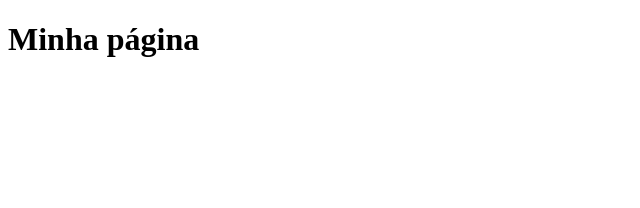
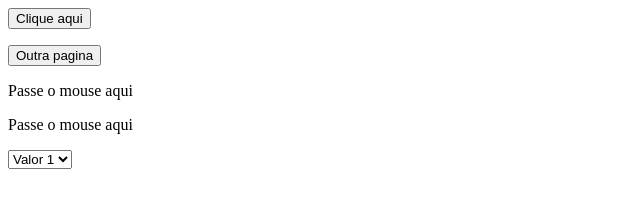
Before and after one commit to AndressaRV/aula_javascript, a plain HTML site: page index.html in a window 1280 px wide. Shown: the whole page, without its empty margins (0-640 px from the left). Drawn offline with Linux system fonts and the light colour scheme.

Commit message:
Aula finalizada

```diff
--- a/index.html
+++ b/index.html
@@ -5,7 +5,16 @@
         <meta charset="utf-8">
         <script type="text/javascript" src="js/main.js"></script>
     </head>
-    <body>
-        <h1>Minha página</h1>
+    <body onload="load()">
+        <button type="button" onclick="botao()">Clique aqui</button>
+        <p id="agradecimento"></p>
+        <button type="button" onclick="redirecionar()">Outra pagina</button>
+        <p id="mousemove" onmouseover="trocar(this)"" onmouseout="voltar(this)">Passe o mouse aqui</p>
+        <p id="mousemove2" onmouseover="trocar(this)"" onmouseout="voltar(this)">Passe o mouse aqui</p>
+        <select onchange="funcaoChange(this)">
+            <option value="1">Valor 1</option>
+            <option value="2">Valor 2</option>
+            <option value="3">Valor 3</option>
+        </select>
     </body>
 </html>
--- a/js/main.js
+++ b/js/main.js
@@ -1,8 +1,60 @@
 
+function botao(){
+    document.getElementById("agradecimento").innerHTML = "<b>Obrigado por clicar</b>";
+    //console.log(document.getElementById("agradecimento"));
+    //alert("Obrigado por clicar");
+}
+function redirecionar(){
+    window.open("https://twitter.com/i/timeline");
+    //window.location.href = "https://twitter.com/i/timeline";
+}
+
+function trocar(elemento){
+    elemento.innerHTML = "Obrigado por passar o mouse";
+    //document.getElementById("mousemove").innerHTML = "Obrigado por passar o mouse";
+    //alert("trocar texto");
+}
+
+function voltar(elemento){
+    elemento.innerHTML = "Passe o mouse aqui";
+    //document.getElementById("mousemove").innerHTML = "Passe o mouse aqui";
+}
+
+function load(){
+    alert("Pagina carregada");
+}
+
+function funcaoChange(elemento){
+    console.log(elemento.value);
+}
+//function soma(n1, n2){
+ //   return n1 + n2;
+//}
+
+/*
+function validaIdade(idade){
+    var validar;
+    if (idade >= 18){
+        validar = true;
+    }else{
+        validar = false;
+    }
+    return validar;
+}
+
+var idade = prompt("Qual sua idade ?");
+console.log(validaIdade(idade));
+*/
+
+
+
+//alert(soma(5,10));
+
+/*
 var d = new Date();
 alert(d.getMinutes());
 alert(d.getHours());
-
+*/
 
 /*
 var count;
```
